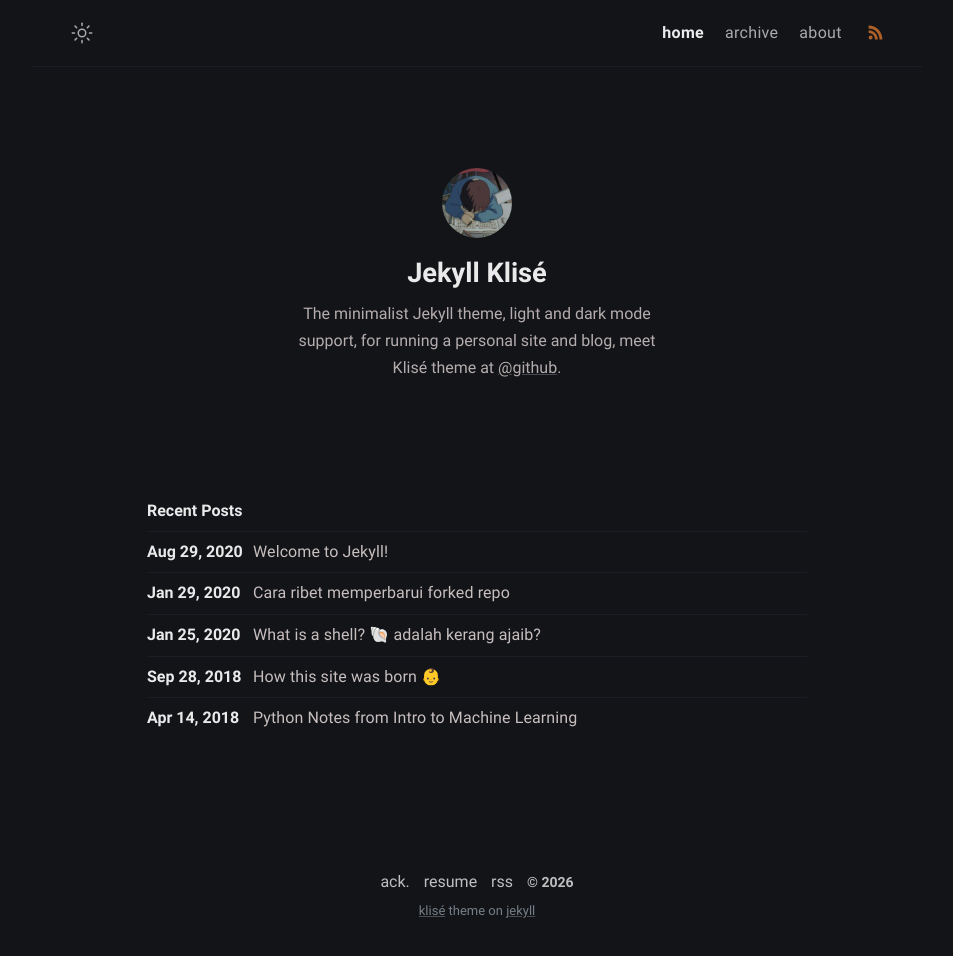
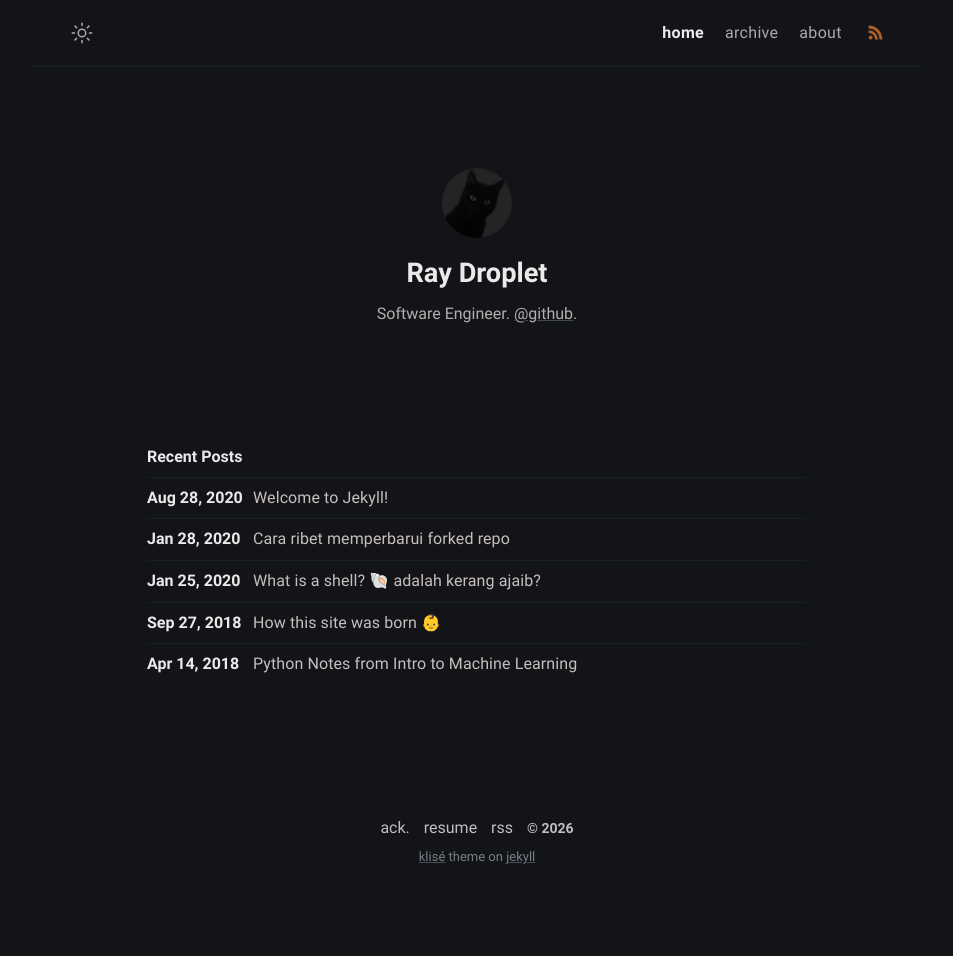
Before and after one commit to raydroplet/raydroplet.github.io, a Jekyll site: the page built from index.md, in a window 1280 px wide. Shown: the whole page, without its empty margins (163-1116 px from the left). Built offline with Jekyll 4.4.1, drawn with Linux system fonts in a browser that asks for light colours; after the commit the page ends 902 px from its top, so only the background shows below that.

Commit message:
small changes

```diff
--- a/_config.yml
+++ b/_config.yml
@@ -1,25 +1,23 @@
 # Site settings
-title: Klise Theme # site title
+title: Ray Droplet # site title
 description: >- # site description
-  He's writing in Bahasa about web technology and experience as a journal
-  for documentation things that he learned, meet him <a href="https://github.com/piharpi" target="_blank" rel="noopener">@github</a>.
+  small personal blog for myself.
 lang: en-US # default lang
-timezone: Asia/Jakarta # set your timezone
+timezone: America/Sao_Paulo # set your timezone
 image: assets/img/ogp.png # This image used for Open Graph more info https://ogp.me/
 repo: https://github.com/piharpi/jekyll-klise # site repo [optional]
 mode: dark # default theme "dark" | "light"
 
 # Profile settings
 author:
-  name: Jekyll Klisé # author name
+  name: Ray Droplet # author name
   bio: >- # tell to the world
-    The minimalist Jekyll theme, light and dark mode support, for running a personal site and blog,
-    meet Klisé theme at <a href="https://github.com/piharpi/jekyll-klise" target="_blank" rel="noopener">@github</a>.
-  username: username # general username
-  github: github_username # github username
-  twitter: twitter_username # twitter username
-  facebook: facebook_username # facebook username
-  email: your-email@email.com # email adress
+    Software Engineer. <a href="https://github.com/raydroplet/" target="_blank" rel="noopener">@github</a>.
+  username: raydroplet # general username
+  github: raydroplet # github username
+  # twitter: twitter_username # twitter username
+  # facebook: facebook_username # facebook username
+  # email: your-email@email.com # email adress
   avatar: /assets/img/avatar.jpg # change with your own avatar
 
 # URL settings
```
Also changed, not shown: assets/img/avatar.jpg.
